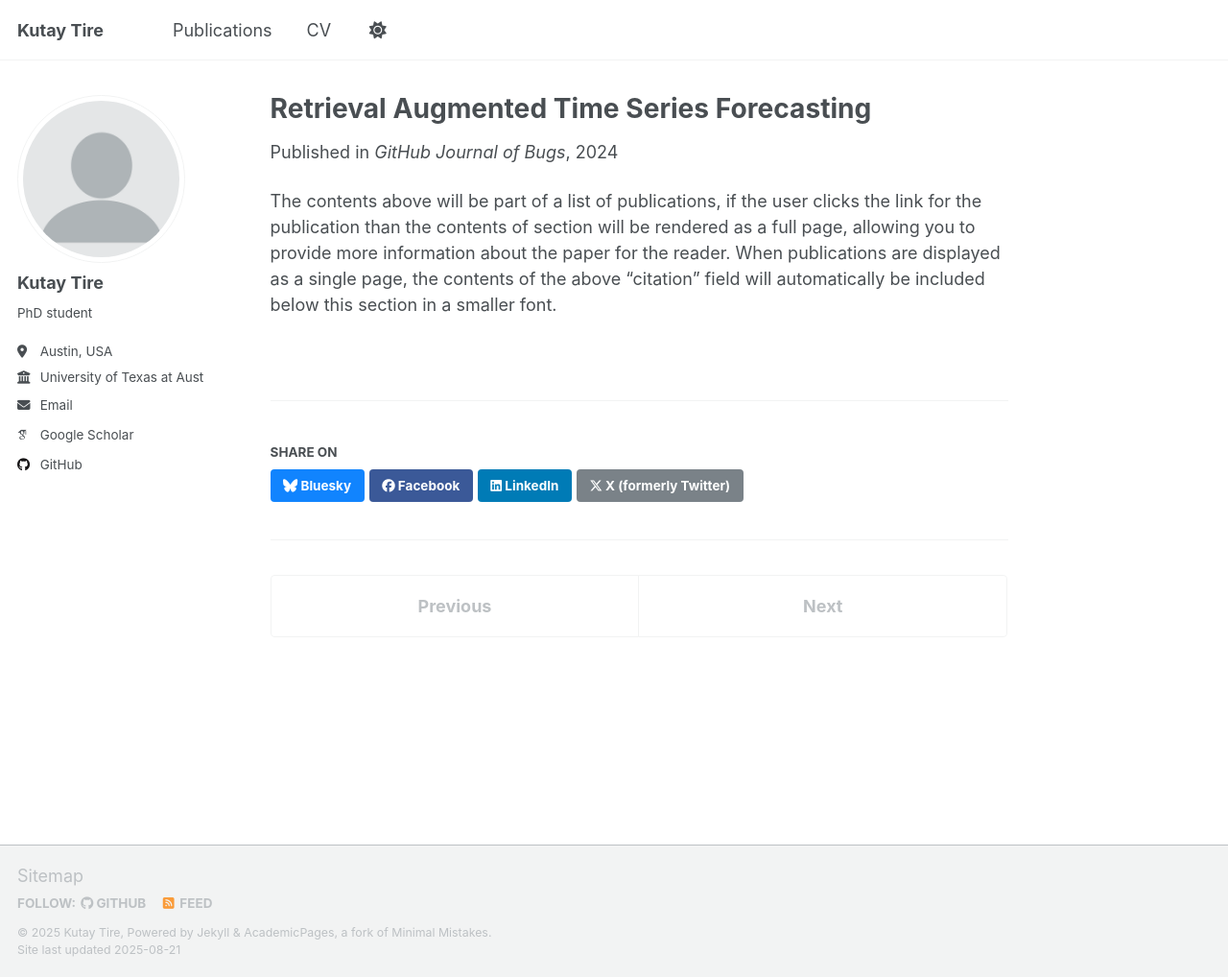
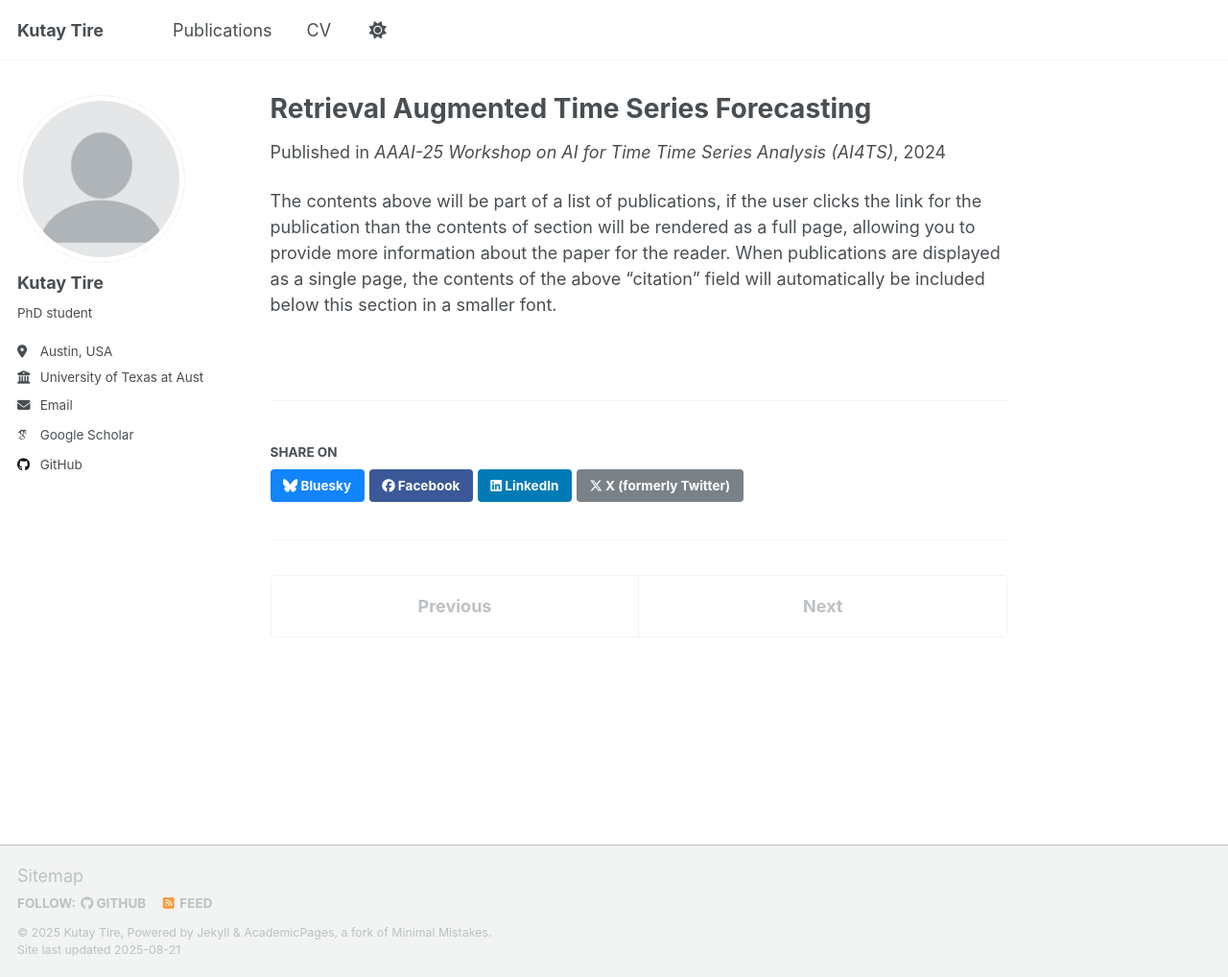
Before and after one commit to kutaytire/kutaytire.github.io, a Jekyll site: the page built from _publications/2024-02-17-paper-title-number-4.md, in a window 1280 px wide and 1018 px high. Shown: the whole window at 96% size. Built offline with Jekyll 4.4.1, drawn with Linux system fonts in a browser that asks for light colours; some web fonts are replaced; a script that is not in the unit is left out.

Commit message:
Update 2024-02-17-paper-title-number-4.md

```diff
--- a/_publications/2024-02-17-paper-title-number-4.md
+++ b/_publications/2024-02-17-paper-title-number-4.md
@@ -2,10 +2,8 @@
 title: "Retrieval Augmented Time Series Forecasting"
 collection: publications
 category: conferences
-# permalink: /publication/2024-02-17-paper-title-number-4
-# date: 2024-02-17
-venue: 'GitHub Journal of Bugs'
-authors: "K. Tire, E.O. Taga, M.E. Ildız, S. Oymak"
+venue: 'AAAI-25 Workshop on AI for Time Time Series Analysis (AI4TS)'
+authors: "**K. Tire***, E.O. Taga*, M.E. Ildız, S. Oymak"
 paperurl: 'https://arxiv.org/abs/2411.08249'
 # citation: 'Your Name, You. (2024). &quot;Paper Title Number 3.&quot; <i>GitHub Journal of Bugs</i>. 1(3).'
 ---
```
